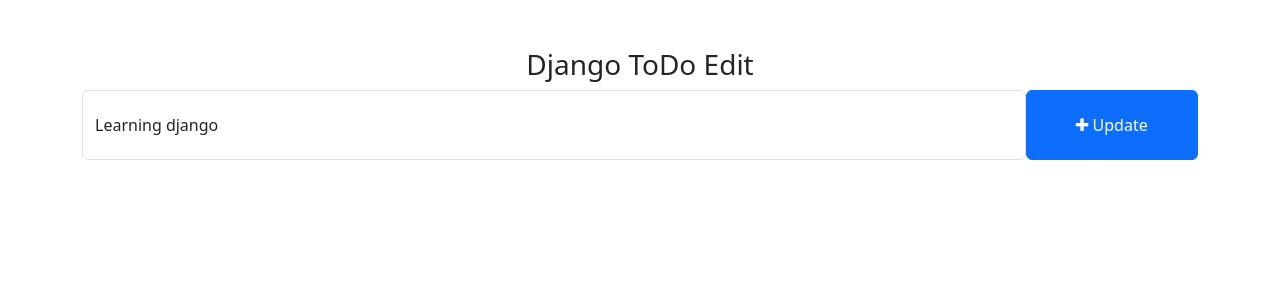
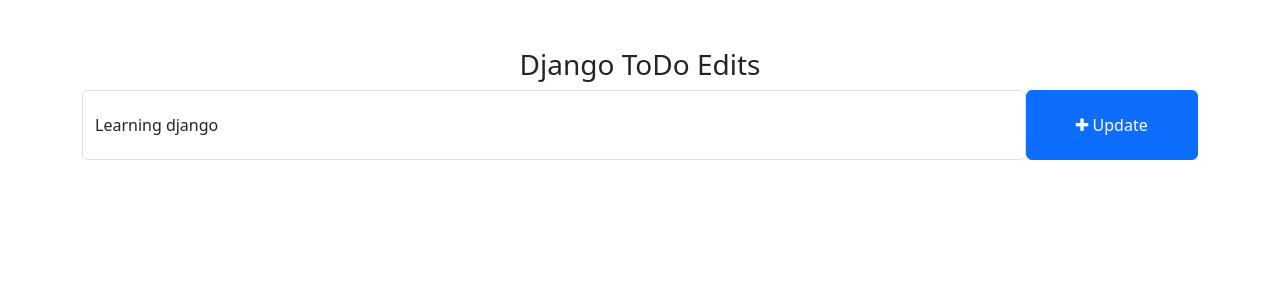
Before and after one commit to Shaluflann/Todo, a Django app: page /todo/edit/2/ in a window 1280 px wide. Shown: the top 300 px of the page. Run offline with Django 5.2, Linux system fonts and the light colour scheme; data comes from the database, SQL or seed files in the repository.

Commit message:
todo changes

```diff
--- a/templates/edit.html
+++ b/templates/edit.html
@@ -20,7 +20,7 @@
 </head>
 <body>
     <div class="container">
-        <h3 class="pt-5 text-center">Django ToDo Edit</h3>
+        <h3 class="pt-5 text-center">Django ToDo Edits</h3>
         <div class="row">
 
                 <!-- To Do Form -->
```
